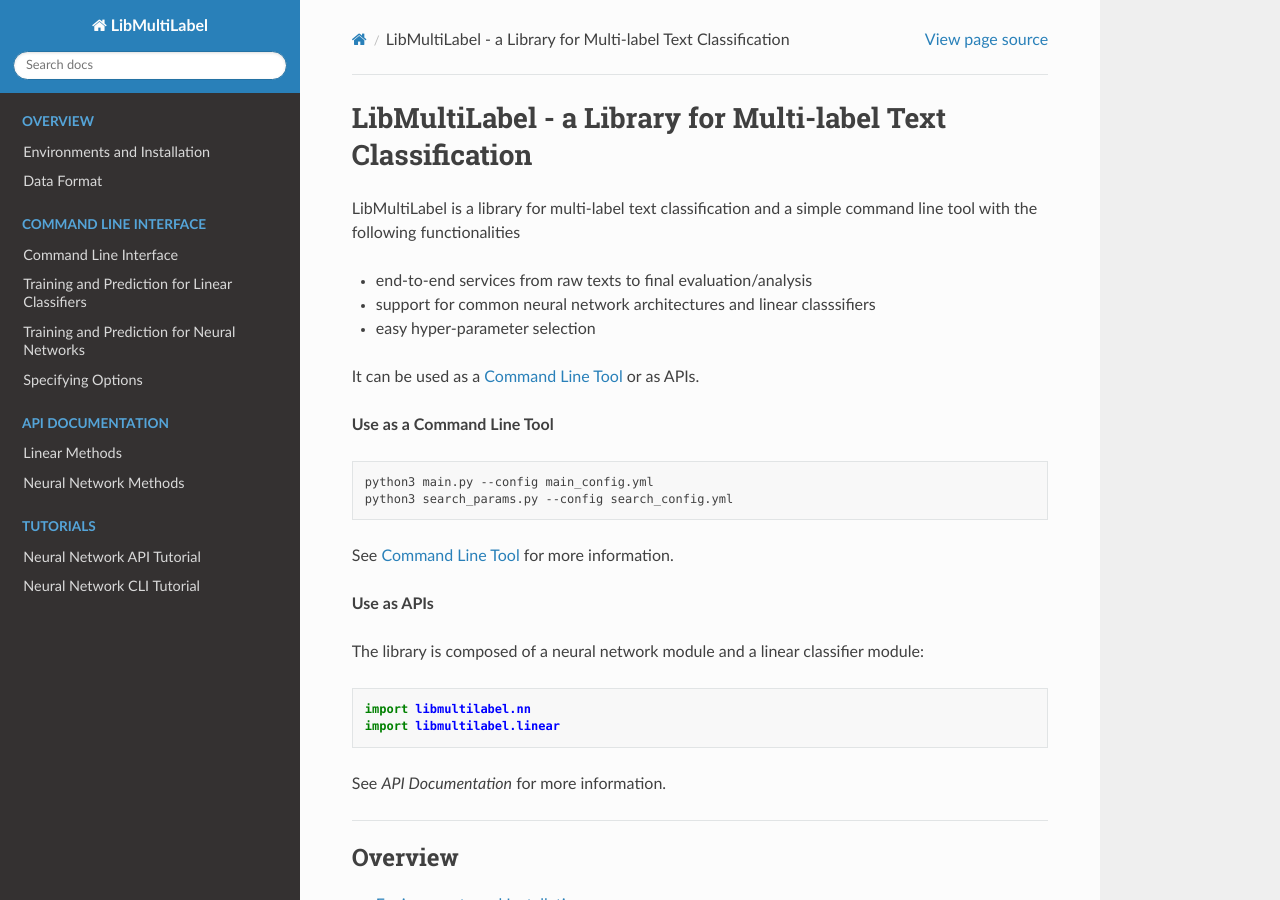
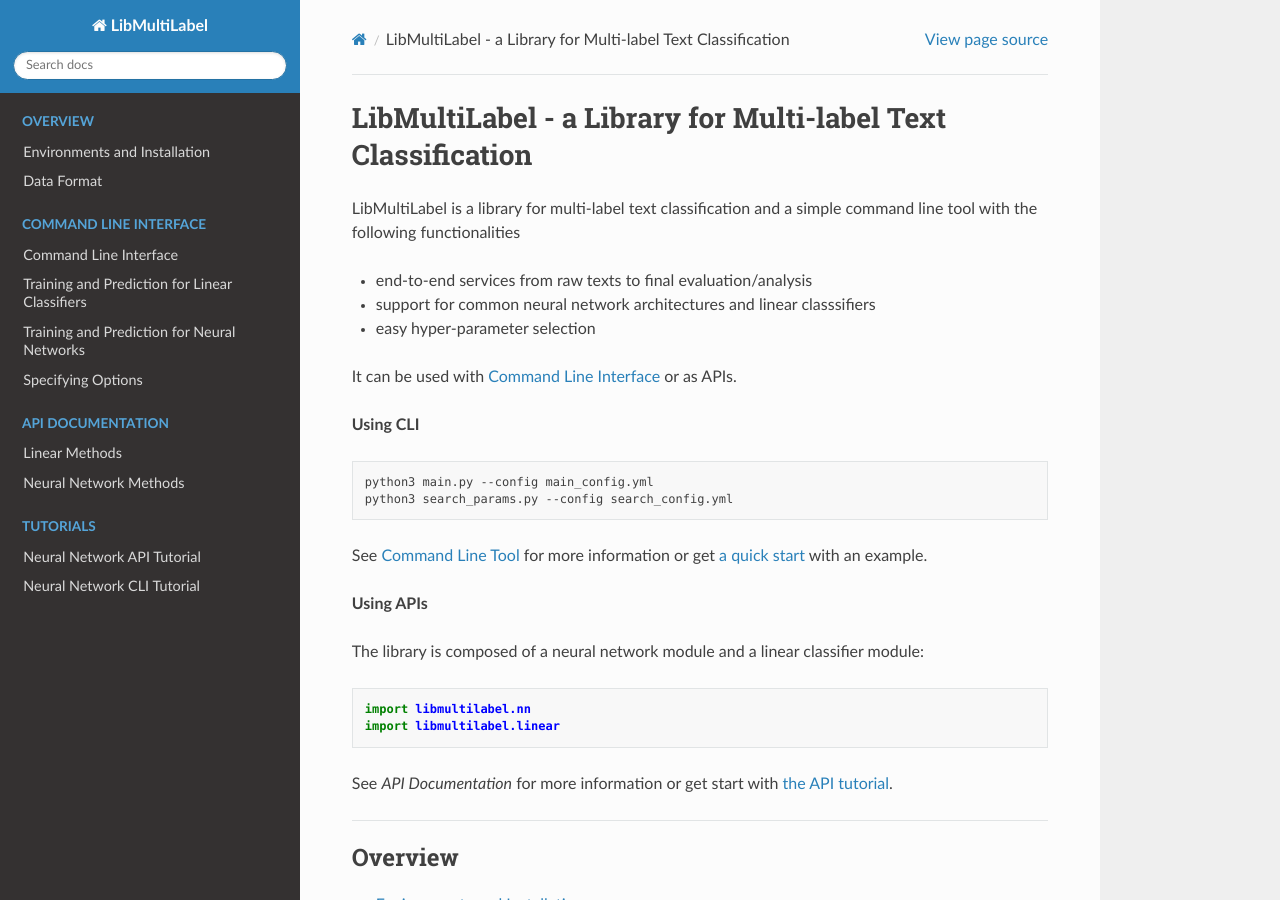
Before and after one commit to ASUS-AICS/LibMultiLabel, a Sphinx documentation site: the page built from docs/index.rst, in a window 1280 px wide and 900 px high. Built offline with Sphinx 7.4.7 and the Read the Docs theme 2.0.0, drawn with Linux system fonts in a browser that asks for light colours.

Commit message:
Update index.rst.

```diff
--- a/docs/index.rst
+++ b/docs/index.rst
@@ -9,25 +9,25 @@ and a simple command line tool with the following functionalities
 - easy hyper-parameter selection
 
 
-It can be used as a `Command Line Tool <cli/cli.html>`_ or as APIs.
+It can be used with `Command Line Interface <cli/cli.html>`_ or as APIs.
 
-**Use as a Command Line Tool**
+**Using CLI**
 
 .. code-block:: bash
 
    python3 main.py --config main_config.yml
    python3 search_params.py --config search_config.yml
 
-See `Command Line Tool <cli/cli.html>`_ for more information.
+See `Command Line Tool <cli/cli.html>`_ for more information or get `a quick start <../tutorial/nn_cli_tutorial.html>`_ with an example.
 
-**Use as APIs**
+**Using APIs**
 
 The library is composed of a neural network module and a linear classifier module::
 
    import libmultilabel.nn
    import libmultilabel.linear
 
-See *API Documentation* for more information.
+See *API Documentation* for more information or get start with `the API tutorial <../tutorial/nn_api_tutorial.html>`_.
 
 ------
 
```
